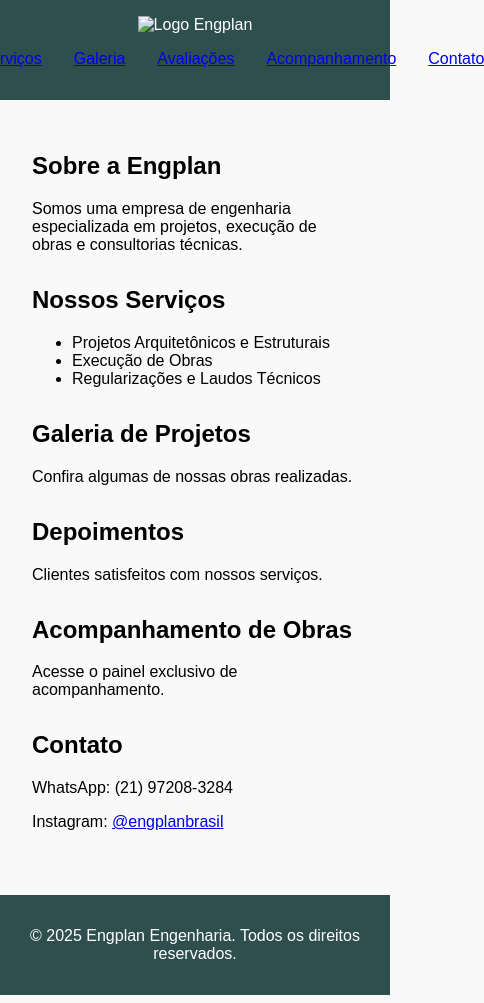
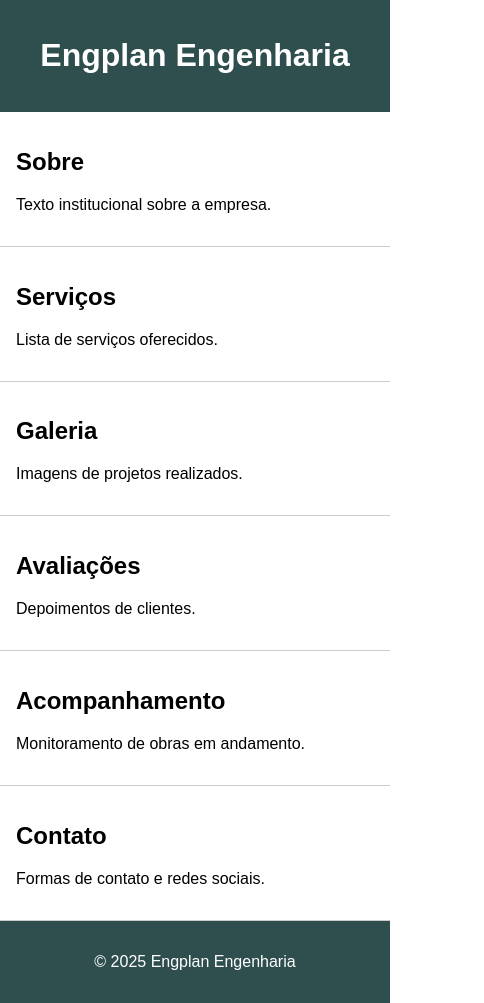
Before and after one commit to Engplan/engplan-site, a plain HTML site: page index.html in a window 390 px wide. Shown: the whole page, 484 px wide, since content can reach past the window. Drawn offline with Linux system fonts and the light colour scheme.

Commit message:
Site remodelado com layout moderno, responsivo e conteúdo completo

```diff
--- a/index.html
+++ b/index.html
@@ -3,59 +3,17 @@
 <head>
   <meta charset="UTF-8" />
   <meta name="viewport" content="width=device-width, initial-scale=1.0" />
-  <meta name="description" content="Engplan Engenharia - Projetos, obras e consultoria.">
   <title>Engplan Engenharia</title>
   <link rel="stylesheet" href="css/style.css" />
 </head>
 <body>
-  <header>
-    <img src="img/logo.png" alt="Logo Engplan" />
-    <nav>
-      <ul>
-        <li><a href="#sobre">Sobre</a></li>
-        <li><a href="#servicos">Serviços</a></li>
-        <li><a href="#galeria">Galeria</a></li>
-        <li><a href="#avaliacoes">Avaliações</a></li>
-        <li><a href="#acompanhamento">Acompanhamento</a></li>
-        <li><a href="#contato">Contato</a></li>
-      </ul>
-    </nav>
-  </header>
-
-  <main>
-    <section id="sobre">
-      <h2>Sobre a Engplan</h2>
-      <p>Somos uma empresa de engenharia especializada em projetos, execução de obras e consultorias técnicas.</p>
-    </section>
-    <section id="servicos">
-      <h2>Nossos Serviços</h2>
-      <ul>
-        <li>Projetos Arquitetônicos e Estruturais</li>
-        <li>Execução de Obras</li>
-        <li>Regularizações e Laudos Técnicos</li>
-      </ul>
-    </section>
-    <section id="galeria">
-      <h2>Galeria de Projetos</h2>
-      <p>Confira algumas de nossas obras realizadas.</p>
-    </section>
-    <section id="avaliacoes">
-      <h2>Depoimentos</h2>
-      <p>Clientes satisfeitos com nossos serviços.</p>
-    </section>
-    <section id="acompanhamento">
-      <h2>Acompanhamento de Obras</h2>
-      <p>Acesse o painel exclusivo de acompanhamento.</p>
-    </section>
-    <section id="contato">
-      <h2>Contato</h2>
-      <p>WhatsApp: (21) 97208-3284</p>
-      <p>Instagram: <a href="https://instagram.com/engplanbrasil" target="_blank">@engplanbrasil</a></p>
-    </section>
-  </main>
-
-  <footer>
-    <p>&copy; 2025 Engplan Engenharia. Todos os direitos reservados.</p>
-  </footer>
+  <header><h1>Engplan Engenharia</h1></header>
+  <section id="sobre"><h2>Sobre</h2><p>Texto institucional sobre a empresa.</p></section>
+  <section id="servicos"><h2>Serviços</h2><p>Lista de serviços oferecidos.</p></section>
+  <section id="galeria"><h2>Galeria</h2><p>Imagens de projetos realizados.</p></section>
+  <section id="avaliacoes"><h2>Avaliações</h2><p>Depoimentos de clientes.</p></section>
+  <section id="acompanhamento"><h2>Acompanhamento</h2><p>Monitoramento de obras em andamento.</p></section>
+  <section id="contato"><h2>Contato</h2><p>Formas de contato e redes sociais.</p></section>
+  <footer><p>&copy; 2025 Engplan Engenharia</p></footer>
 </body>
 </html>
--- a/scss/_variaveis.scss
+++ b/scss/_variaveis.scss
@@ -1,3 +1,2 @@
-$cor-primaria: #2F4F4F;
-$cor-secundaria: #ffffff;
-$fonte-principal: 'Arial', sans-serif;
+$fonte-padrao: 'Arial, sans-serif';
+$cor-fundo: #f9f9f9;
--- a/scss/style.scss
+++ b/scss/style.scss
@@ -1,13 +1,5 @@
 @use 'variaveis' as *;
-
 body {
-  font-family: $fonte-principal;
-  background-color: $cor-secundaria;
-  margin: 0;
+  font-family: $fonte-padrao;
+  background-color: $cor-fundo;
 }
-
-header, footer {
-  background-color: $cor-primaria;
-  color: $cor-secundaria;
-  padding: 1em;
-}
```
Also changed, not shown: css/style.css, img/logo.png (added), img/whatsapp.png (added), 1 other file.
